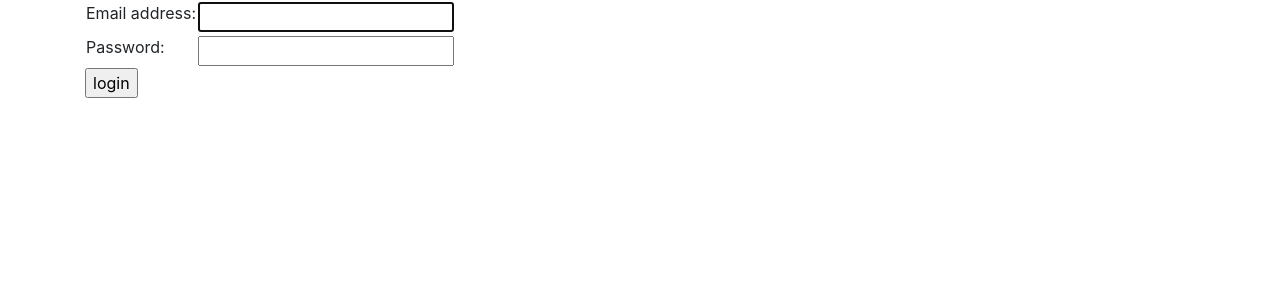
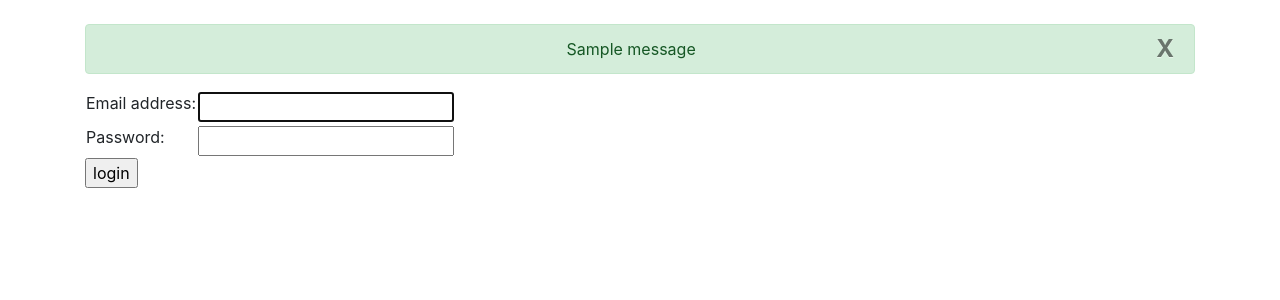
Before and after one commit to LucasGrebe/Senior-Project-Spring-2022, a Django app: page /accounts/login/ in a window 1280 px wide. Shown: the part 56-356 px from the top of the page. Run offline with Django 4.2, Linux system fonts and the light colour scheme; tables that the repository leaves empty hold one stand-in row (values such as "Sample post"); one stand-in notice (Sample message) is shown; some libraries are stand-ins or nearby versions.

Commit message:
Messager pages now redirect to the login page if the user is not logged in, and also pass a Django message that alerts the user that they need to log in to use that page. Django message-displaying functionality added to the login page. Also, fixed some typos.

```diff
--- a/Profbeats/Profbeats/templates/lander.html
+++ b/Profbeats/Profbeats/templates/lander.html
@@ -9,7 +9,7 @@
 <table class="table">
 <tbody>
 <tr>
-<h1>Because you listend to: </h1>
+<h1>Because you listened to: </h1>
 {% for track in recently_listened_to %}
 <td>
 <iframe src="https://open.spotify.com/embed/track/{{ track }}" width="300" height="380"
--- a/Profbeats/Profbeats/templates/login.html
+++ b/Profbeats/Profbeats/templates/login.html
@@ -1,7 +1,7 @@
 {% extends "base.html" %}
 
 {% block content %}
-
+<br>
 {% if form.errors %}
 <p>Your username and password didn't match. Please try again.</p>
 {% endif %}
@@ -13,6 +13,23 @@
     {% else %}
     <p>Please login to see this page.</p>
     {% endif %}
+{% endif %}
+
+{% if messages %}
+    {% for message in messages %}
+        {% if message.level == DEFAULT_MESSAGE_LEVELS.SUCCESS %}
+        <div class="alert alert-success alert-dismissable" role="alert">
+            <button class="close" data-dismiss="alert">
+                X
+            </button>
+            <center>{{ message }}</center>
+        </div>
+        {% else %}
+        <div class="alert alert-warning" role="alert">
+            <center>{{ message }}</center>
+        </div>
+        {% endif %}
+    {% endfor %}
 {% endif %}
 
 <form method="post" action="{% url 'login' %}">
--- a/Profbeats/Profbeats/views.py
+++ b/Profbeats/Profbeats/views.py
@@ -13,7 +13,6 @@ client_credentials_manager = oauth2.SpotifyClientCredentials(client_id=cid, clie
 sp = spotipy.Spotify(client_credentials_manager=client_credentials_manager)
 
 spOAuth = oauth2.SpotifyOAuth(client_id=cid, client_secret=secret, redirect_uri='http://127.0.0.1:8000/')
-
 
 def find_artists(artist, song1, song2, song3, song4):
     to_pass = 'artist,album,track,playlist,show,episode'
```
Also changed, not shown: Profbeats/messager/views.py (+10 -7 lines).
